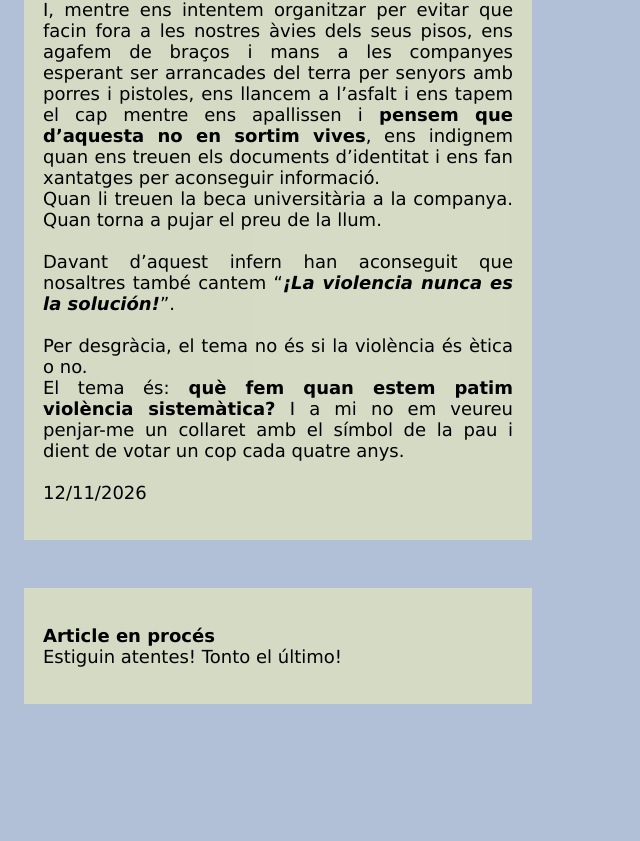
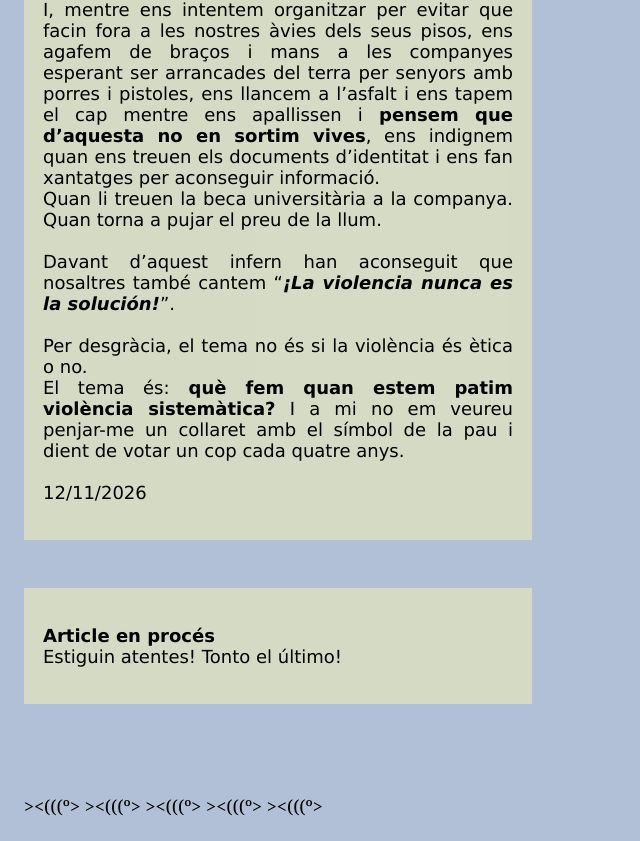
Before and after one commit to moiotuka/blog, a plain HTML site: page index.html in a window 1280 px wide. Shown: the part 8720-9561 px from the top of the page, without its empty margins (0-640 px from the left). Before the commit the page ends 9477 px from the top, so only its background shows below. Drawn offline with Linux system fonts and the light colour scheme.

```diff
--- a/index.html
+++ b/index.html
@@ -502,7 +502,8 @@ Digues-me un sol dret aconseguit pels treballadors de forma pacífica. Digues-me
       <p id="subject3"><strong>Article en procés</strong><br>Estiguin atentes! Tonto el último!</p>
 
     </div id="article3"> <br> <br>
-
+<br>
+<p>><(((º>    ><(((º>     ><(((º>    ><(((º>     ><(((º></p>
     </section>
 
     <section class="images">
```
